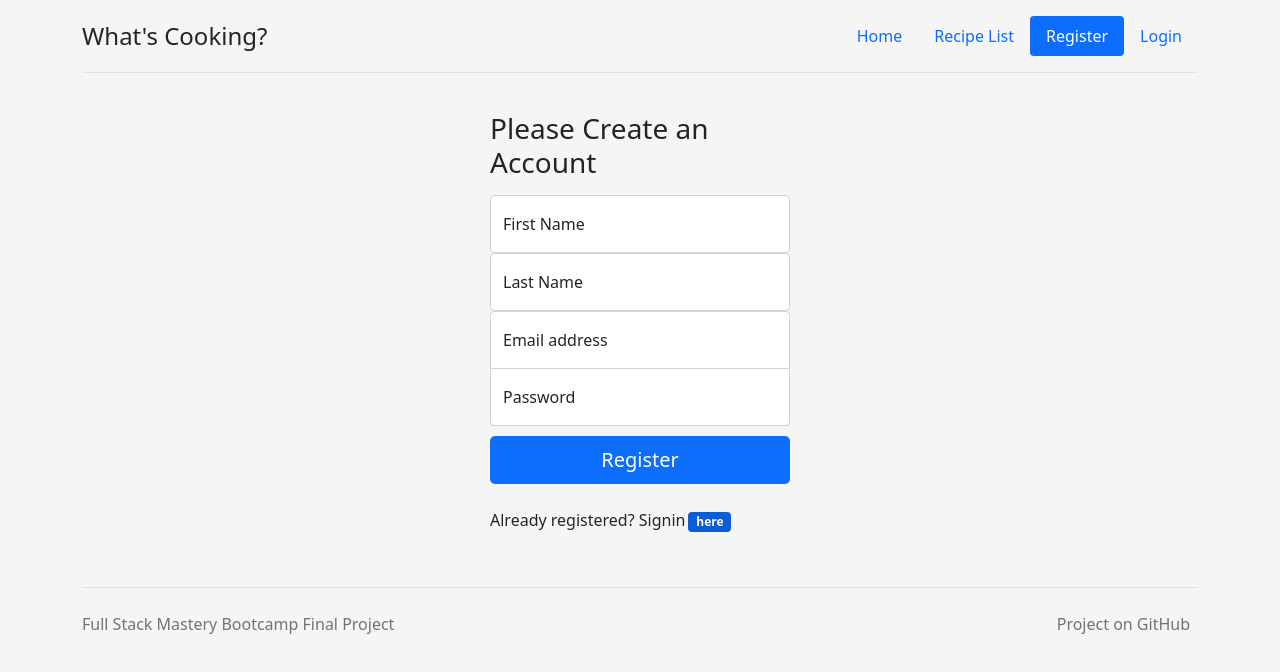
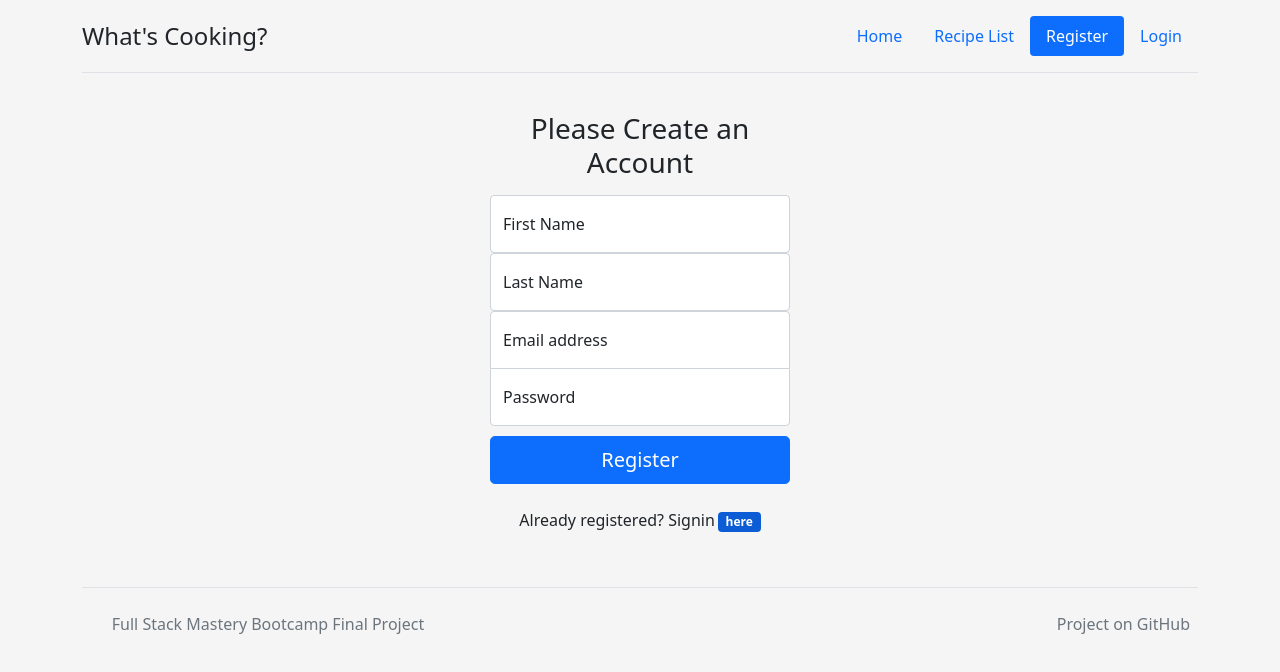
Before and after one commit to pszponder/fsm-final-project-recipe-app, a React (Create React App) app in the folder frontend/: page /register in a window 1280 px wide. Shown: the top 672 px of the page. Built offline with nearby package versions, Linux system fonts and the light colour scheme.

Commit message:
Update styling to center error messages
* Also center paragraph and h1 elements

```diff
--- a/frontend/src/pages/Login.jsx
+++ b/frontend/src/pages/Login.jsx
@@ -93,7 +93,7 @@ function Login() {
       )}
       <section>
         {loginError ? (
-          <div class="alert alert-danger form-signin" role="alert">
+          <div className="alert alert-danger form-signin" role="alert">
             Please enter the correct login information
           </div>
         ) : null}
--- a/frontend/src/pages/Register.jsx
+++ b/frontend/src/pages/Register.jsx
@@ -111,7 +111,7 @@ function Register() {
       )}
       <section>
         {registerError ? (
-          <div class="alert alert-danger form-register" role="alert">
+          <div className="alert alert-danger form-register" role="alert">
             Please enter the correct registration information
           </div>
         ) : null}
--- a/frontend/src/styles/login.css
+++ b/frontend/src/styles/login.css
@@ -35,5 +35,12 @@
 
 main {
   display: flex;
+  flex-direction: column;
   justify-content: center;
+  align-items: center;
 }
+
+h1,
+p {
+  text-align: center;
+}
--- a/frontend/src/styles/register.css
+++ b/frontend/src/styles/register.css
@@ -35,5 +35,12 @@
 
 main {
   display: flex;
+  flex-direction: column;
   justify-content: center;
+  align-items: center;
 }
+
+h1,
+p {
+  text-align: center;
+}
```
